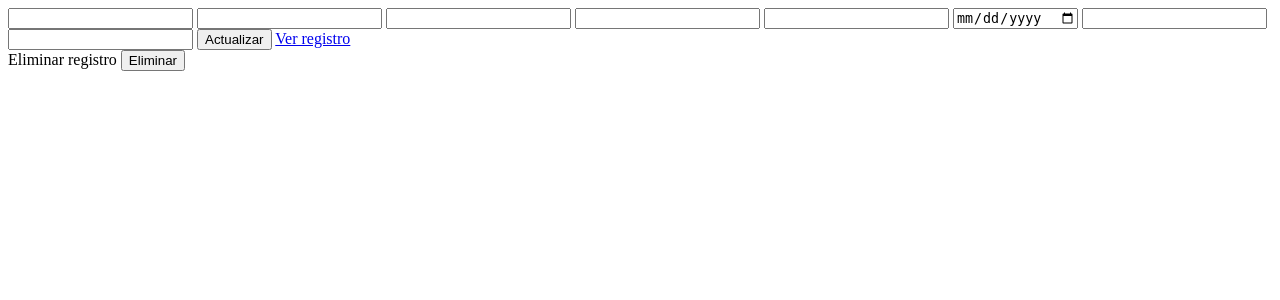
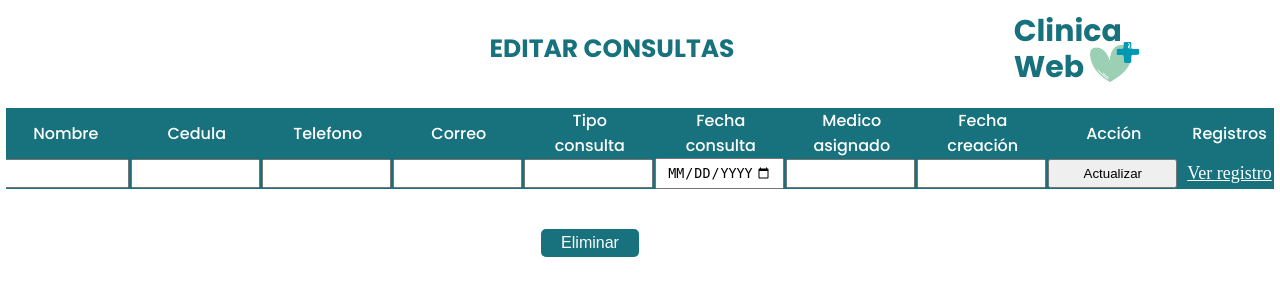
Before and after one commit to morenom23/Clinica_laravel, a Laravel app: page /consulta/1 in a window 1280 px wide. Shown: the top 300 px of the page. Run offline with Laravel 12, Linux system fonts and the light colour scheme; a user stored in the database is signed in; data comes from the database, SQL or seed files in the repository; data that the repository does not hold is empty; some web fonts are replaced.

Commit message:
add estilos a las tablas registros

```diff
--- a/public/Consultas/Css/formularios.css
+++ b/public/Consultas/Css/formularios.css
@@ -6,17 +6,16 @@
     box-sizing: border-box;
 }
 
-body {
-    background-image: url('');
-}
+body {}
 
 h1 {
-    margin: 20px 0px 50px 0px;
+    margin: 20px 0px 40px 0px;
     font-family: "Poppins", sans-serif;
     font-weight: 400;
     color: #18727e;
     font-weight: bold;
     text-transform: uppercase;
+    font-size: 20px;
 }
 
 .contenedor_form {
@@ -28,7 +27,6 @@ h1 {
 
 .cont_imagen {
     width: 300px;
-
 
 }
 
@@ -47,10 +45,11 @@ form {
     flex-wrap: wrap;
     padding: 20px 10px;
     justify-content: center;
+    text-align: center;
     align-items: center;
     border-radius: 15px;
     font-family: "Poppins", sans-serif;
-    color: white;
+
 
 }
 
@@ -66,6 +65,7 @@ label {
     font-size: 19px;
     text-align: center;
     font-weight: bold;
+    color: white;
 }
 
 input {
@@ -76,10 +76,12 @@ input {
 
 select {
     padding: 5px 10px;
+
 }
 
 option {
     text-transform: uppercase;
+
 }
 
 input[type="date"] {
@@ -87,13 +89,117 @@ input[type="date"] {
 }
 
 .boton input {
-    padding: 7px 20px;
+    padding: 5px 20px;
     font-size: 18px;
     color: #18727e;
     border: none;
     background-color: white;
     border-radius: 10px;
     cursor: pointer;
-    margin-top: 20px;
+    margin-top: 30px;
+    margin-left: 10px;
     font-weight: bold;
 }
+
+/* ESTILOS LISTADO DE CONSULTAS --------------------- */
+
+.tabla_consultas table {
+
+    background-color: #18727e;
+    border-collapse: collapse;
+    width: max-content;
+
+}
+
+.tabla_consultas {
+    margin: 0 auto;
+    overflow: hidden;
+    display: block;
+    width: 99%;
+    display: flex;
+    flex-direction: column;
+    align-items: center;
+
+}
+
+
+th {
+    font-family: "Poppins", sans-serif;
+    color: white;
+    font-weight: 500;
+
+}
+
+.tabla_consultas input {
+    width: 129px;
+    margin-right: 2px;
+}
+
+.accion {
+    margin-left: 50px;
+    text-align: center;
+}
+
+.nav {
+    display: flex;
+    justify-content: space-around;
+    align-items: center;
+}
+
+.nav p {
+    font-family: "Poppins", sans-serif;
+    font-size: 30px;
+    font-weight: bold;
+    line-height: .05;
+    color: #18727e;
+}
+
+.nav p img {
+    width: 50px;
+    margin-bottom: -10px;
+    margin-top: 5px;
+
+}
+
+.nav h1 {
+    margin-left: 350px;
+    font-size: 25px;
+    margin-top: 30px;
+}
+
+a {
+    color: white;
+    padding: 0px 8px;
+    font-size: 18px;
+}
+
+/* EDITAR CONSULTAS ------------- */
+
+.eliminar-registro {
+
+    margin-top: 20px;
+    display: block;
+    display: flex;
+    height: 50px;
+    width: 30%;
+    margin-left: 80px;
+    border-radius: 0px;
+    background-color: white;
+
+}
+
+.eliminar-registro label {
+    color: #18727e;
+}
+
+.boton-eliminar {
+    margin-left: 15px;
+    padding: 5px 20px;
+    background-color: #18727e;
+    border: none;
+    color: white;
+    font-size: 16px;
+    border-radius: 5px;
+    cursor: pointer;
+    margin-left: -180px;
+}
--- a/resources/views/agendar_cita.blade.php
+++ b/resources/views/agendar_cita.blade.php
@@ -69,7 +69,9 @@
             </div>
 
             <div class="boton">
-                <input type="submit" value="Agendar" class="">
+
+                <input type="submit" value="Agendar">
+
             </div>
 
         </form>
--- a/resources/views/editar_cita.blade.php
+++ b/resources/views/editar_cita.blade.php
@@ -5,11 +5,40 @@
     <meta charset="UTF-8">
     <meta name="viewport" content="width=device-width, initial-scale=1.0">
     <meta http-equiv="X-UA-Compatible" content="ie=edge">
-    <title>Editar cita</title>
+    <title>Editar consulta</title>
+    <link rel="stylesheet" href="{{ asset('Consultas/Css/formularios.css') }}">
 </head>
 
 <body>
-    <form action="{{ route('consulta.update', ['id' => $consultas->id]) }}" method="POST">
+
+    <div class="nav">
+        <h1>EDITAR CONSULTAS</h1>
+        <p>Clinica <br>
+            <span>Web</span>
+            <img src="{{ asset('http://127.0.0.1:8000/imagenes/logo_clinica.png') }}" alt="">
+        </p>
+    </div>
+
+    <div class="tabla_consultas">
+
+        <table>
+            <tr>
+                <th>Nombre</th>
+                <th>Cedula</th>
+                <th>Telefono</th>
+                <th>Correo</th>
+                <th>Tipo <br> consulta</th>
+                <th>Fecha <br> consulta</th>
+                <th>Medico <br> asignado</th>
+                <th>Fecha <br> creación</th>
+
+                <th>Acción</th>
+                <th>Registros</th>
+
+            </tr>
+
+            <form action="{{ route('consulta.update', ['id' => $consultas->id]) }}" method="POST"
+                class="form_consulta">
 
 
                 <td>
@@ -25,15 +54,25 @@
                 <td><input type="text" name="medico_asignado" value="{{ $consultas->medico_asignado }}"></td>
                 <td><input type="text" value="{{ $consultas->updated_at }}"></td>
                 <td><input type="submit" value="Actualizar"></td>
-        <td><a href="{{ route('consulta.edit', ['id' => $consultas->id]) }}" target="blank">Ver registro</a></td>
+                <td><a href="{{ route('consulta.edit', ['id' => $consultas->id]) }}" target="blank">Ver registro</a>
+                </td>
             </form>
 
-    <form action="{{ route('consulta.delete', ['id' => $consultas->id]) }}" method="POST">
+        </table>
+
+    </div>
+
+
+
+    <center>
+        <form action="{{ route('consulta.delete', ['id' => $consultas->id]) }}" method="POST"
+            class="eliminar-registro">
             @csrf
             @method('delete')
-        <label for="">Eliminar registro</label>
-        <input type="submit" value="Eliminar">
+            {{-- <label for="">Eliminar registro</label> --}}
+            <input type="submit" value="Eliminar" class="boton-eliminar">
         </form>
+    </center>
 </body>
 
 </html>
```
Also changed, not shown: resources/views/clinica/listado_citas.blade.php (+42 -12 lines), resources/views/dashboard.blade.php (+4 -4 lines), public/imagenes/logo_clinica.png (added). Lines whose indentation alone changed are shown as unchanged.
